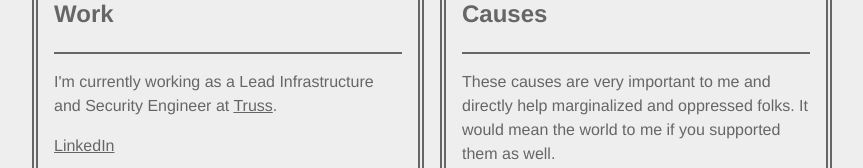
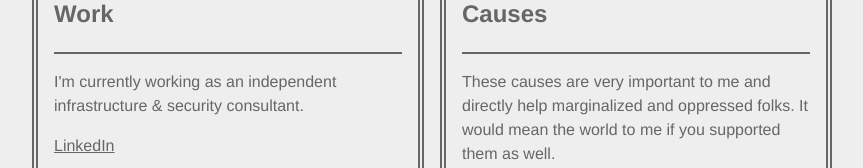
Before and after one commit to colekettler/colekettler.com, a plain HTML site: page index.html in a window 1280 px wide. Shown: the part 491-659 px from the top of the page, without its empty margins (208-1071 px from the left). Drawn offline with Linux system fonts and the light colour scheme.

Commit message:
Update current job

```diff
--- a/index.html
+++ b/index.html
@@ -31,7 +31,7 @@
         <section class="bit-card">
           <h2 id="work">Work</h2>
           <hr class="bit-hr">
-          <p>I'm currently working as a Lead Infrastructure and Security Engineer at <a class="bit-link" href="https://truss.works/">Truss</a>.</p>
+          <p>I'm currently working as an independent infrastructure & security consultant.</p>
           <ul>
             <li><a class="bit-link" href="https://www.linkedin.com/in/colekettler">LinkedIn</a></li>
             <li><a class="bit-link" href="https://github.com/ColeKettler">GitHub</a></li>
```
